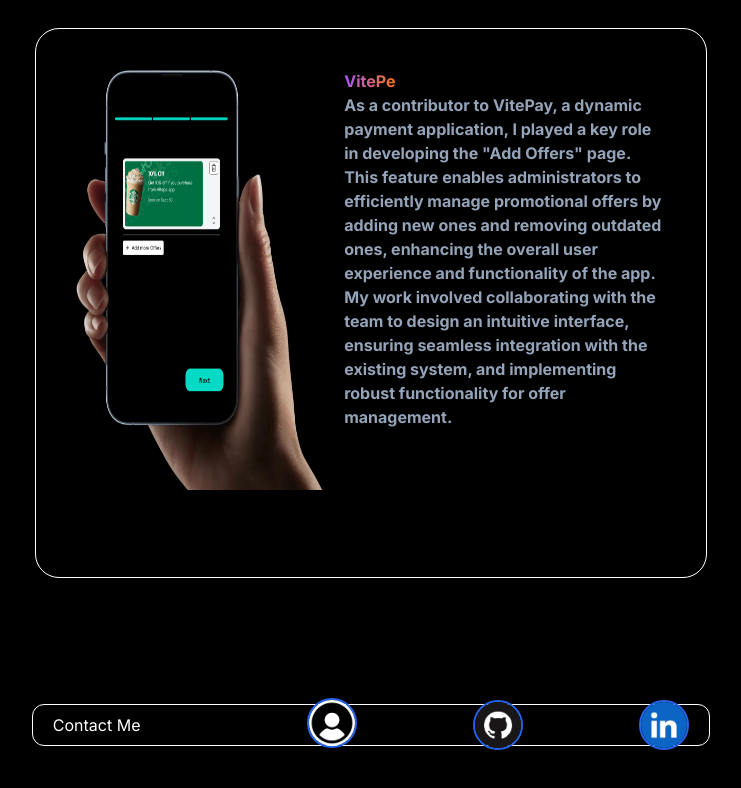
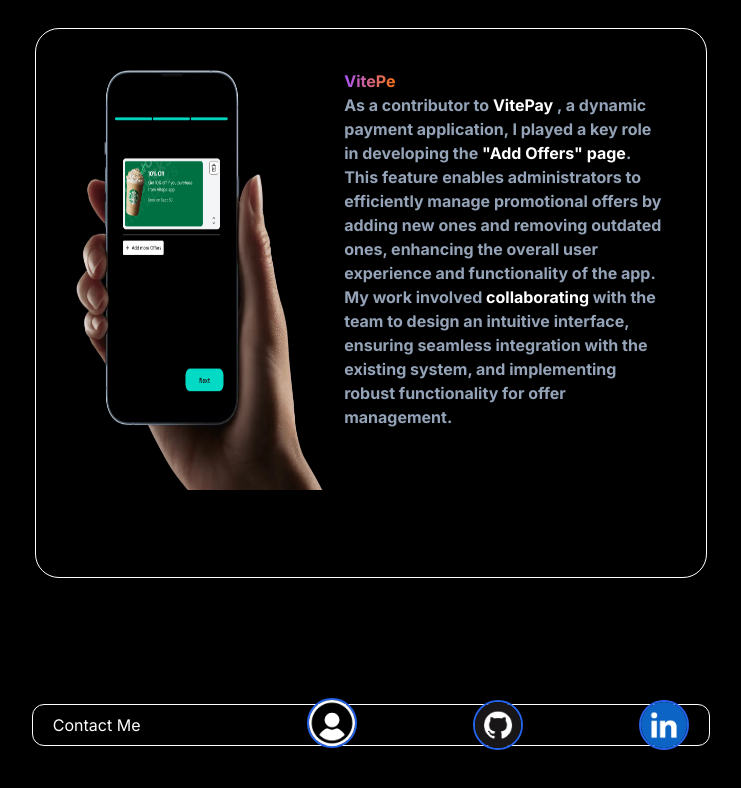
Before and after one commit to lohithpoojary64/Personal-Portfolio-Using-Nextjs, a Next.js app: page /home in a window 1280 px wide. Shown: the part 1770-2558 px from the top of the page, without its empty margins (269-1010 px from the left). Built offline with nearby package versions, Linux system fonts and the light colour scheme.

Commit message:
did some slight changes

```diff
--- a/components/About/AboutM.jsx
+++ b/components/About/AboutM.jsx
@@ -21,9 +21,8 @@
   return (
     <div className="lg:hidden flex justify-center items-center">
       <div className="relative h-[200px] w-full p-2 overflow-hidden">
-        <Carousel
+        <Carousel autoplay
           dotPosition="bottom"
-          infinite={false}
           style={{ width: "100%", height: "100%", gap: "3px" }} // Ensure carousel takes full height and width
         >
           <div>
@@ -144,6 +143,9 @@
             </div>
           </div>
         </Carousel>
+        <div className='w-full flex justify-center items-center mt-2'>
+         <h1 className='text-white text-sm'>Swipe for next... </h1>
+        </div>
       </div>
     </div>
   );
--- a/components/Contact/ContactM.jsx
+++ b/components/Contact/ContactM.jsx
@@ -32,7 +32,7 @@
   return (
     <div className=" lg:hidden flex justify-center items-center h-[30px] w-full">
       <div className="relative flex justify-between gap-[30px] items-center h-full w-[75%] border border-solid border-white rounded-xl p-5">
-        <h1 className="text-white text-sm">Contact Me</h1>
+        <h1 className="text-white text-xs">Contact Me</h1>
         <div className="flex justify-between items-center w-[60%]">
           <Dropdown
             menu={{
--- a/components/Project/Projects.jsx
+++ b/components/Project/Projects.jsx
@@ -134,12 +134,12 @@
               </motion.span>
               <div className="font-bold text-slate-400">
                 <h1>
-                  As a contributor to VitePay, a dynamic payment application, I
-                  played a key role in developing the "Add Offers" page. This
+                  As a contributor to <span className='text-white'>VitePay</span> , a dynamic payment application, I
+                  played a key role in developing the <span className='text-white'>"Add Offers" page</span>. This
                   feature enables administrators to efficiently manage
                   promotional offers by adding new ones and removing outdated
                   ones, enhancing the overall user experience and functionality
-                  of the app. My work involved collaborating with the team to
+                  of the app. My work involved <span className='text-white'>collaborating</span> with the team to
                   design an intuitive interface, ensuring seamless integration
                   with the existing system, and implementing robust
                   functionality for offer management.
--- a/components/Project/ProjectsM.jsx
+++ b/components/Project/ProjectsM.jsx
@@ -60,7 +60,6 @@
             </div>
           </div>
           <div className="overflow-hidden mt-[30px] h-[300px] w-[100%]   border border-solid border-white rounded-3xl ">
-
             <div className="w-[100%] h-full p-3 overflow-y-auto">
               <motion.span
                 initial={{
@@ -79,14 +78,17 @@
               </motion.span>
               <div className="font-bold text-slate-400 text-xs">
                 <h1>
-                  As a contributor to VitePay, a dynamic payment application, I
-                  played a key role in developing the "Add Offers" page. This
+                  As a contributor to{" "}
+                  <span className="text-white">VitePay</span> , a dynamic
+                  payment application, I played a key role in developing the{" "}
+                  <span className="text-white">"Add Offers" page</span>. This
                   feature enables administrators to efficiently manage
                   promotional offers by adding new ones and removing outdated
                   ones, enhancing the overall user experience and functionality
-                  of the app. My work involved collaborating with the team to
-                  design an intuitive interface, ensuring seamless integration
-                  with the existing system, and implementing robust
+                  of the app. My work involved{" "}
+                  <span className="text-white">collaborating</span> with the
+                  team to design an intuitive interface, ensuring seamless
+                  integration with the existing system, and implementing robust
                   functionality for offer management.
                 </h1>
               </div>
--- /dev/null
+++ b/components/ui/carousel.js
@@ -0,0 +1,28 @@
+// components/ui/carousel/index.js
+'use client';
+import React, { useState } from "react";
+
+export const Carousel = ({ children }) => {
+  const [current, setCurrent] = useState(0);
+
+  const next = () => {
+    setCurrent((prev) => (prev + 1) % React.Children.count(children));
+  };
+
+  const previous = () => {
+    setCurrent((prev) => (prev - 1 + React.Children.count(children)) % React.Children.count(children));
+  };
+
+  return (
+    <div>
+      {React.Children.map(children, (child, index) => (
+        <div style={{ display: index === current ? "block" : "none" }}>{child}</div>
+      ))}
+    </div>
+  );
+};
+
+export const CarouselContent = ({ children }) => <div>{children}</div>;
+export const CarouselItem = ({ children }) => <div>{children}</div>;
+export const CarouselNext = ({ onClick }) => <button onClick={onClick}>Next</button>;
+export const CarouselPrevious = ({ onClick }) => <button onClick={onClick}>Previous</button>;
--- a/jsconfig.json
+++ b/jsconfig.json
@@ -1,5 +1,6 @@
 {
   "compilerOptions": {
+    "baseUrl": ".",
     "paths": {
       "@/*": ["./*"]
     }
```
